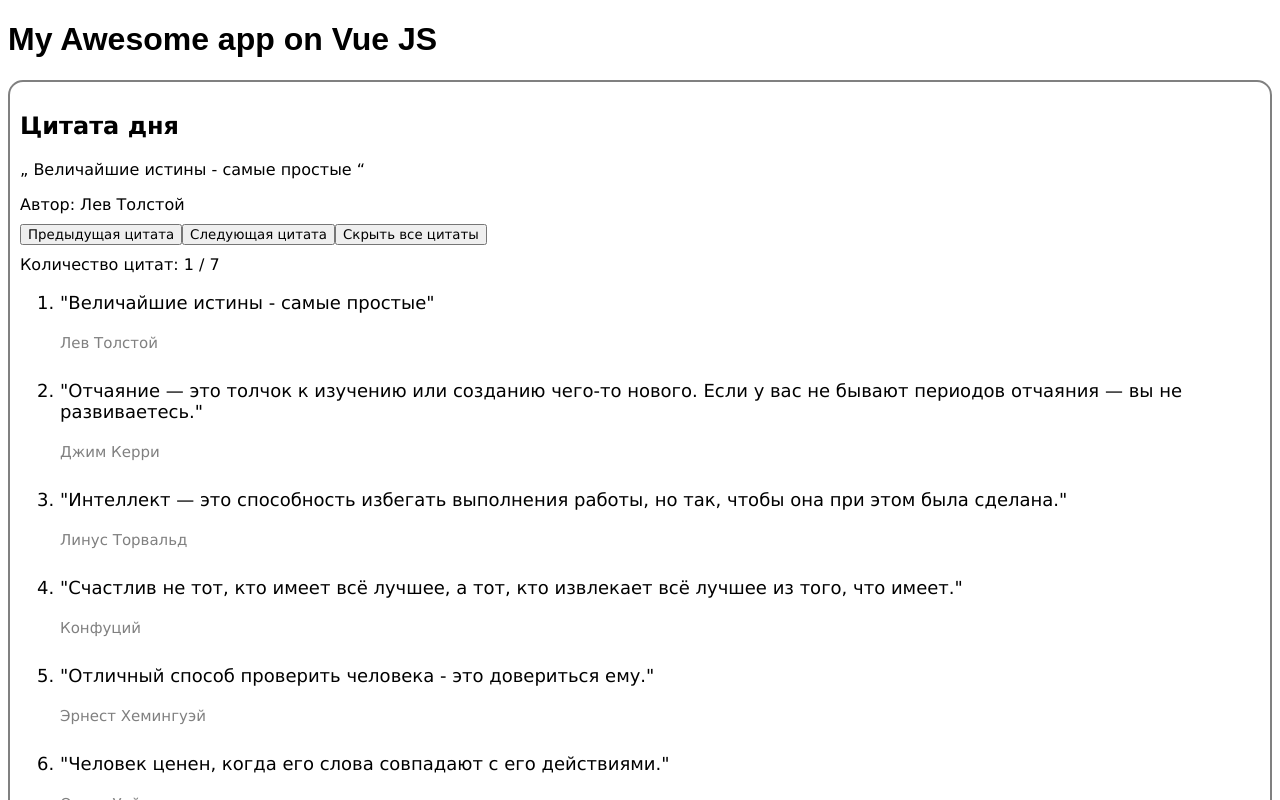
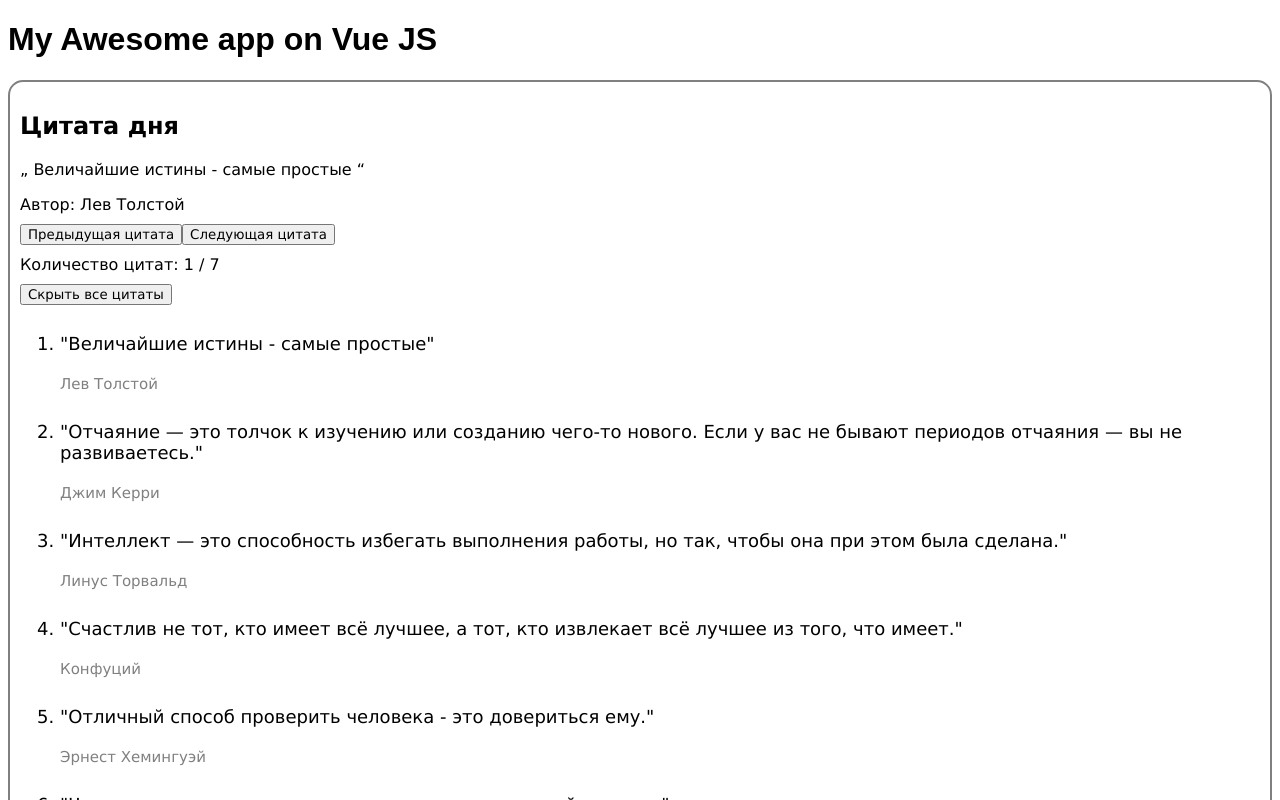
Before and after one commit to Litvinov1618/--app-quotes-, a Vue app: page / in a window 1280 px wide. Both pictures are taken after a click on the button "Показать все цитаты". Shown: the top 800 px of the page. Built offline with nearby package versions, Linux system fonts and the light colour scheme.

Commit message:
added show button to allQuotes

```diff
--- a/components/Quotes/AllQuotes.vue
+++ b/components/Quotes/AllQuotes.vue
@@ -1,8 +1,16 @@
 <template>
-    <li class="item">
-        <p>"{{quote.text}}"</p>
-        <small>{{quote.name}}</small>
-    </li>
+    <div>
+        <div class="buttons-outer">
+            <input type="button" value="Показать все цитаты" @click="showAll" v-if="!allQuotes">
+            <input type="button" value="Скрыть все цитаты" @click="hideAll" v-else>
+        </div>
+        <ol v-if="allQuotes">
+            <li class="item" v-for="quote of quotes" :key="quote.text">
+                <p>"{{quote.text}}"</p>
+                <small>{{quote.name}}</small>
+            </li>
+        </ol>
+    </div>
 </template>
 
 <style lang="scss" scoped>
@@ -14,11 +22,21 @@
             color: grey;
         }
     }
+    .buttons-outer {
+        padding: 10px 0;
+    }
 </style>
 
 
 <script>
     export default {
-        props: ['quote']
+        data: () => ({
+            allQuotes: false,
+        }),
+        props: ['quotes'],
+        methods: {
+            showAll () {this.allQuotes = true},
+            hideAll () {this.allQuotes = false}
+        }
     }
 </script>
--- a/components/Quotes/Quotes.vue
+++ b/components/Quotes/Quotes.vue
@@ -5,13 +5,9 @@
         <div class="quotes__btn">
             <input type="button" value="Предыдущая цитата"  @click="prevQuote">
             <input type="button" value="Следующая цитата" @click="nextQuote">
-            <input type="button" value="Показать все цитаты" @click="showAll" v-if="!allQuotes">
-            <input type="button" value="Скрыть все цитаты" @click="hideAll" v-else>
         </div>
         <span>Количество цитат: {{ quoteCounter + 1 }} / {{ quotes.length }}</span>
-        <ol v-if="allQuotes">
-            <AllQuotes v-for="quote in quotes" :key="quote.text" :quote='quote'></AllQuotes>
-        </ol>
+        <AllQuotes :quotes="quotes"></AllQuotes>
     </div>
 </template>
 
@@ -45,7 +41,6 @@
                 {name: 'Леонардо да Винчи', text: 'Ничто так не обманывает нас, как наше мнение.'}
             ],
             quoteCounter: 0,
-            allQuotes: false
         }),
         methods: {
             stepQuote (step) {
@@ -57,8 +52,7 @@
             },
             nextQuote () {this.stepQuote(1)},
             prevQuote () {this.stepQuote(-1)},
-            showAll () {this.allQuotes = true},
-            hideAll () {this.allQuotes = false}
+
         },
         components: {
             AllQuotes,
```
Also changed, not shown: 4 other files (tests, documents, lock files or other folders).
